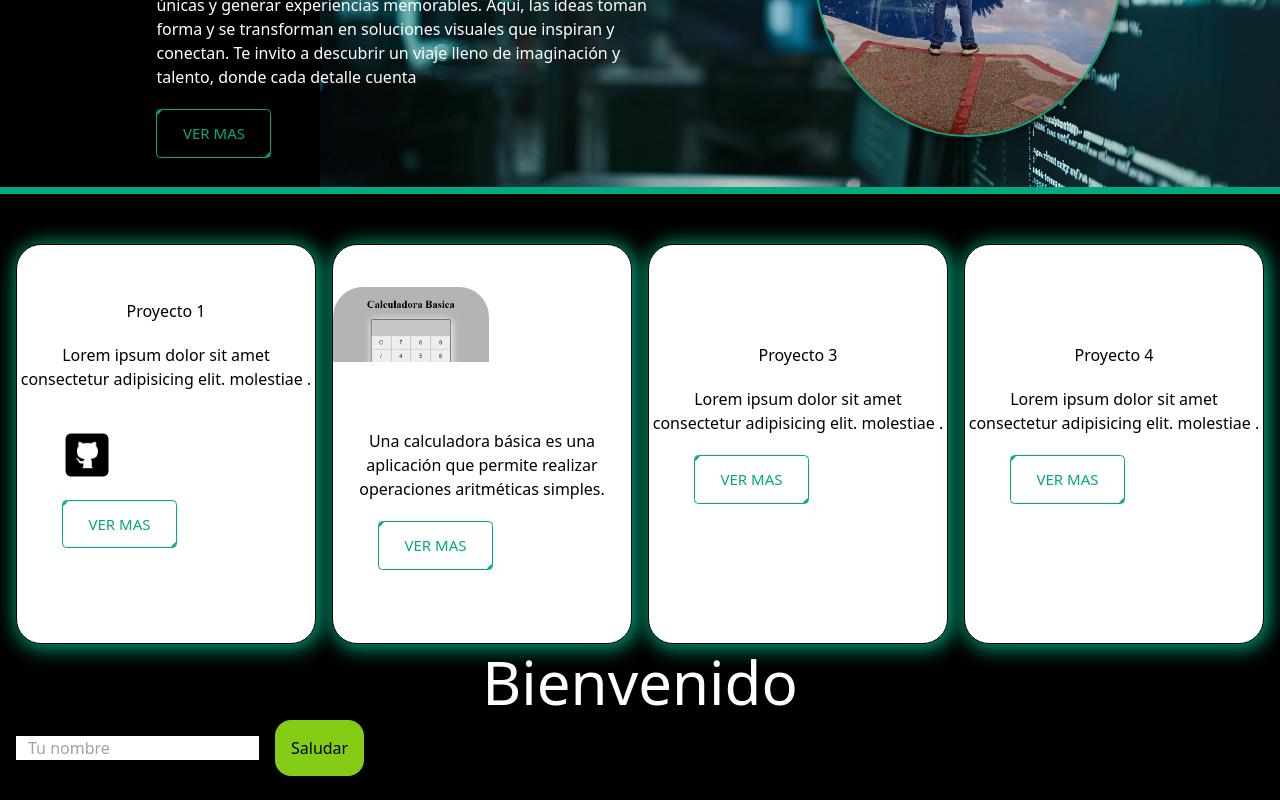
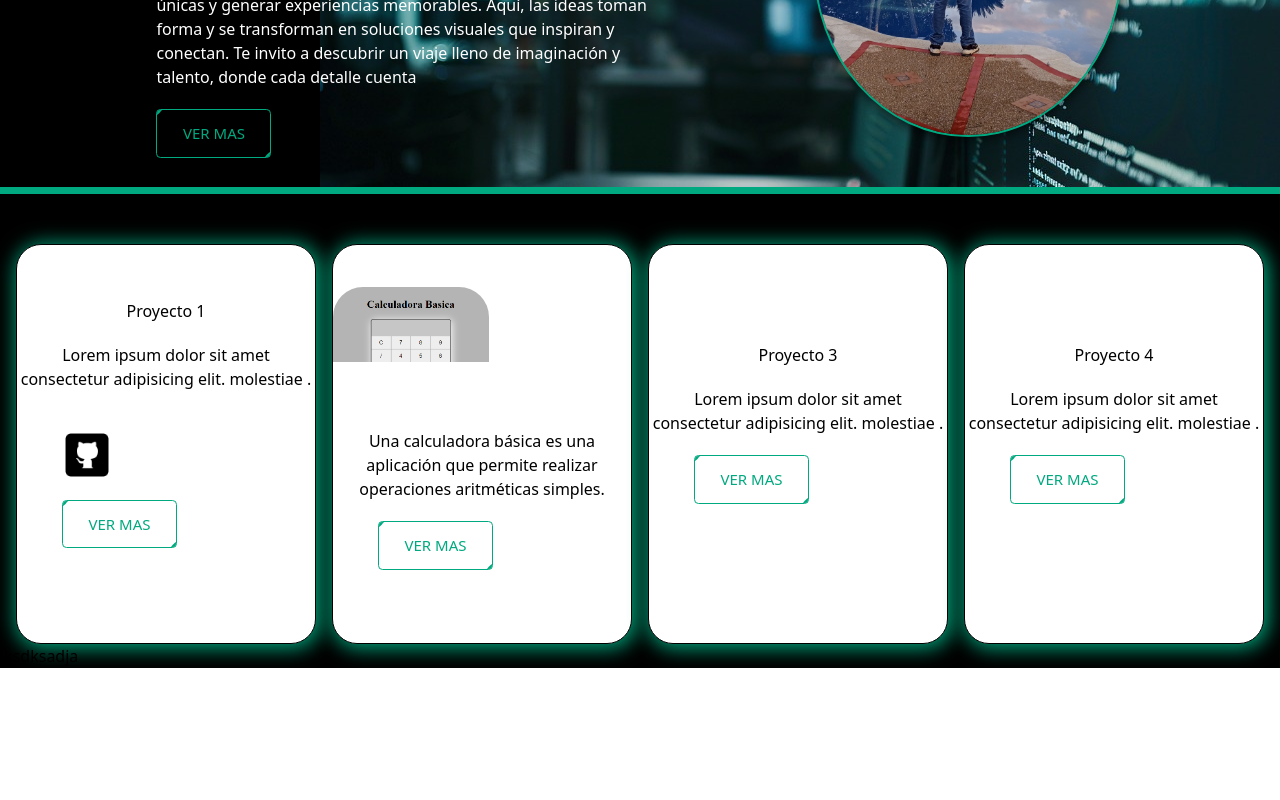
Before and after one commit to Ateraxia12/Portafolio-React, a React (Vite) app: page / in a window 1280 px wide. Shown: the part 352-1152 px from the top of the page. After the commit the page ends 1020 px from the top, so only its background shows below. Built offline with nearby package versions, Linux system fonts and the light colour scheme.

Commit message:
CAMABIOS

```diff
--- a/src/components/Pages/Home/Home.jsx
+++ b/src/components/Pages/Home/Home.jsx
@@ -2,7 +2,7 @@ import React from 'react'
 import {Header} from '../../layouts/Header/Header'
 import Section from '../../layouts/Section/Section'
 import { Section2 } from '../../layouts/SectionProyects/Section2'
-import { Prueba } from '../../layouts/Prueba/Prueba'
+// import { Prueba } from '../../layouts/Prueba/Prueba'
 import '../../../index.css'
 
 
@@ -14,7 +14,7 @@ export const Home = () => {
       <Header/>
       <Section/>
       <Section2/>
-      <Prueba/>
+      {/* <Prueba/> */}
     </>
   )
 }
--- a/src/components/layouts/Prueba/Prueba.jsx
+++ b/src/components/layouts/Prueba/Prueba.jsx
@@ -1,29 +1,29 @@
-import React from 'react'
+// import React from 'react'
 
-import { useState } from 'react'
+// import { useState } from 'react'
 
 
-export const Prueba = () => {
+// export const Prueba = () => {
 
-    const [count, setCount]= useState(99)
-    const [inputName, setInputName] = useState('')
+//     const [count, setCount]= useState(99)
+//     const [inputName, setInputName] = useState('')
 
-    const handleName = (event) => setInputName (event.target.value)
-    const handleShowName =() => setName(inputName)
-    return (
-    <>
-        {/* <h2 className='m-2 text-white text-6xl flex justify-center'>{count}</h2>
+//     const handleName = (event) => setInputName (event.target.value)
+//     const handleShowName =() => setName(inputName)
+//     return (
+//     <>
+//         {/* <h2 className='m-2 text-white text-6xl flex justify-center'>{count}</h2>
 
-    <div className='flex justify-center items-center gap-5 bg-orange-400'>
-        <button onClick={()=> setCount(count+1)} className='bg-lime-500 p-4 font-normal rounded-2xl'> Sumar</button>
-        <button onClick={()=> setCount(count-1)} className='bg-lime-500 p-4 font-normal rounded-2xl'> restar</button>
-        <button onClick={()=> setCount(count*1)} className='bg-lime-500 p-4 font-normal rounded-2xl'> Multiplicar</button>
-    </div> */}
-    <h2 className='m-2 text-white text-6xl flex justify-center'> Bienvenido{inputName}</h2>
-    <input onChange={handleName} className='rounden-x1 m-4 pl-3 text-blue-500' placeholder='Tu nombre' type="text" />
-    <button onClick={ handleShowName} className='bg-lime-500 p-4 font-normal rounded-2xl'> Saludar </button>
+//     <div className='flex justify-center items-center gap-5 bg-orange-400'>
+//         <button onClick={()=> setCount(count+1)} className='bg-lime-500 p-4 font-normal rounded-2xl'> Sumar</button>
+//         <button onClick={()=> setCount(count-1)} className='bg-lime-500 p-4 font-normal rounded-2xl'> restar</button>
+//         <button onClick={()=> setCount(count*1)} className='bg-lime-500 p-4 font-normal rounded-2xl'> Multiplicar</button>
+//     </div> */}
+//     <h2 className='m-2 text-white text-6xl flex justify-center'> Bienvenido{inputName}</h2>
+//     <input onChange={handleName} className='rounden-x1 m-4 pl-3 text-blue-500' placeholder='Tu nombre' type="text" />
+//     <button onClick={ handleShowName} className='bg-lime-500 p-4 font-normal rounded-2xl'> Saludar </button>
 
 
-    </>
-  )
-}
+//     </>
+//   )
+// }
```
Also changed, not shown: 1 other file (tests, documents, lock files or other folders).
